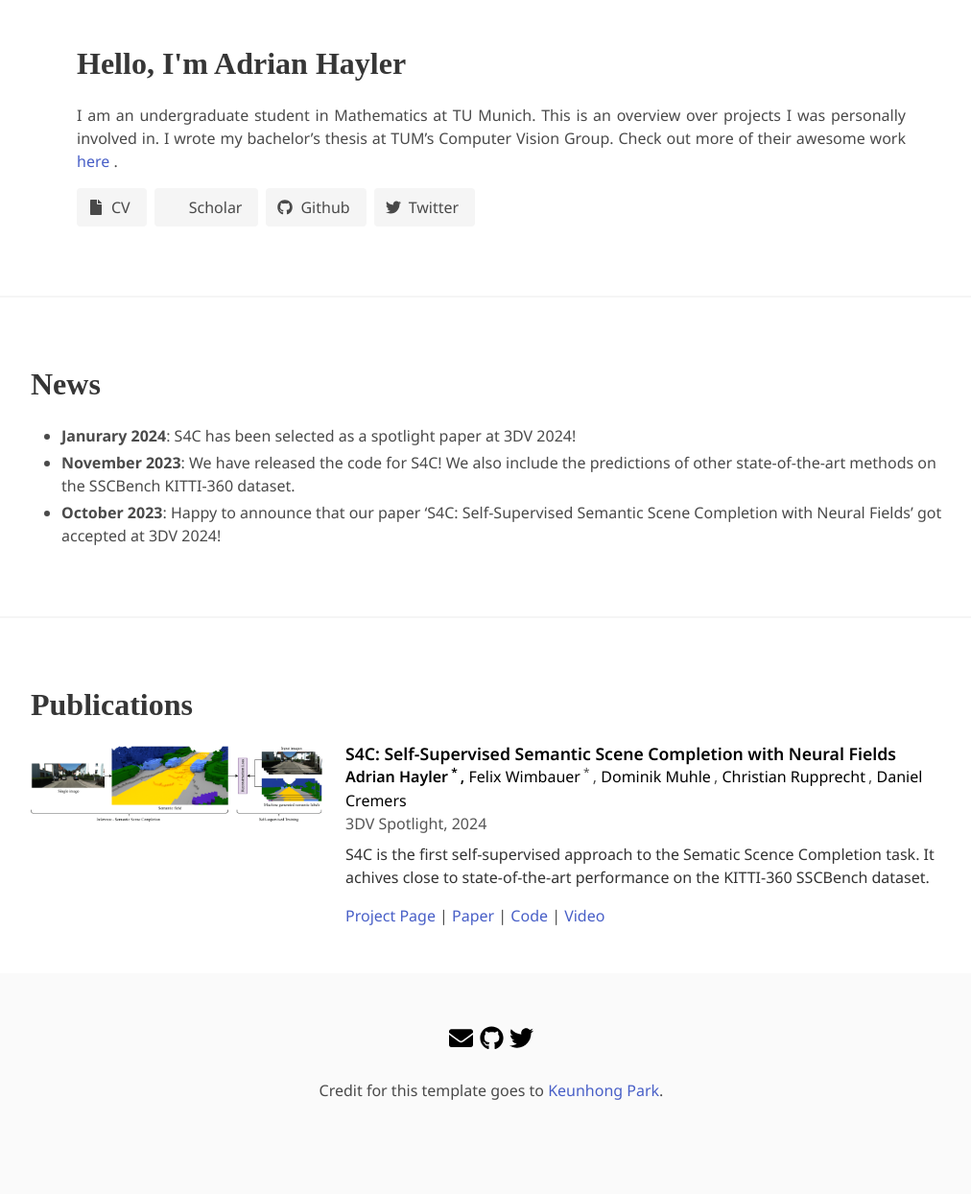
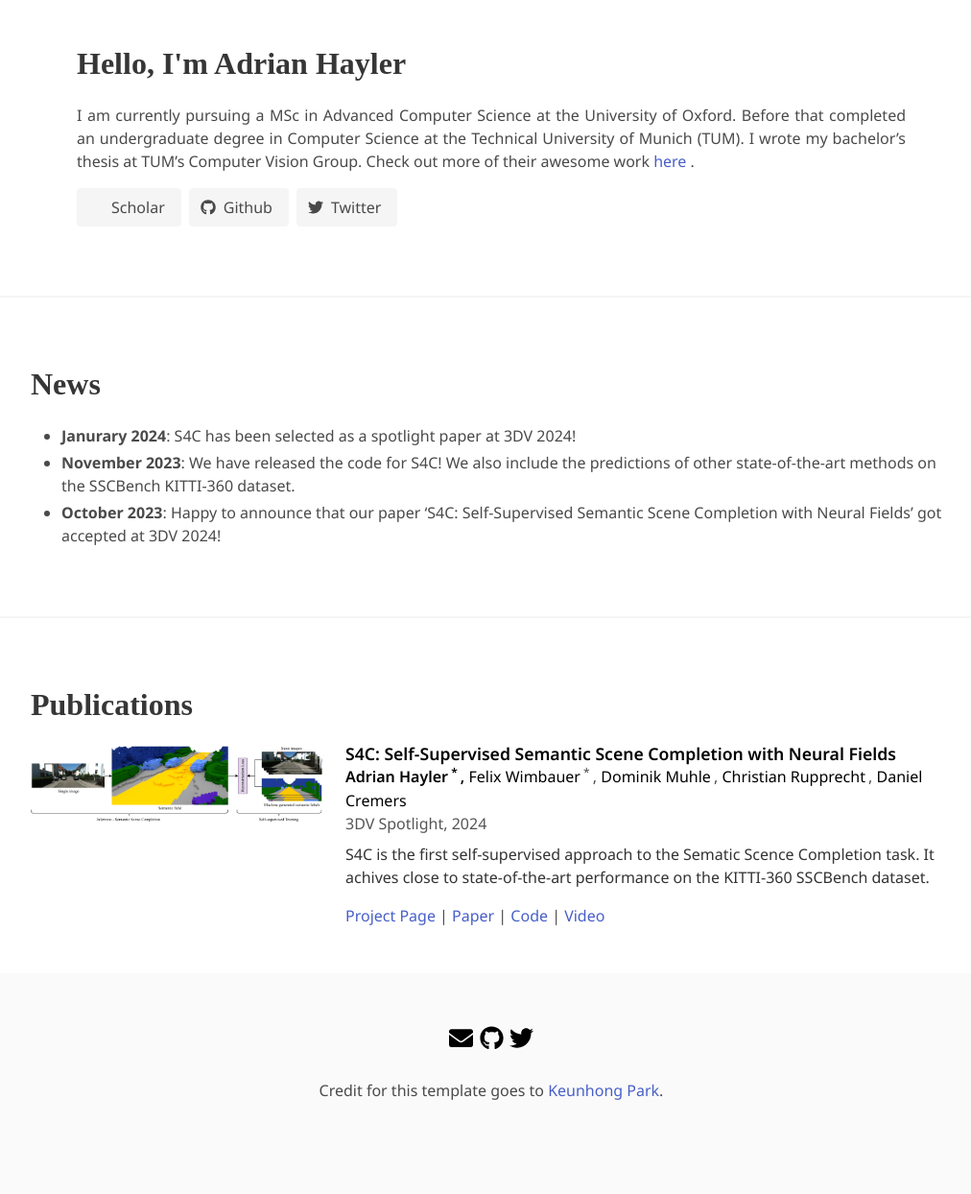
Before and after one commit to ahayler/ahayler.github.io, a Jekyll site: the page built from index.html, in a window 1280 px wide. Shown: the whole page at 96% size, without its empty margins (128-1140 px from the left). Built offline with Jekyll 4.4.1, drawn with Linux system fonts in a browser that asks for light colours; nearby versions of some CDN libraries; some web fonts are replaced; library files that are not in the unit come from our copies; a style sheet for code colours, icons or effects is not loaded.

Commit message:
removed cv button; fixed google scholar link; updated bio

```diff
--- a/_config.yml
+++ b/_config.yml
@@ -19,13 +19,16 @@
 # in the templates via {{ site.myvariable }}.
 
 name: Adrian Hayler
-email: a.hayler@tum.de
+email: a.hayler@gmx.de
 description: >- # this means to ignore newlines until "baseurl:"
-  I am an undergraduate student in Mathematics at TU Munich. This is an overview over projects I was personally involved in. I wrote my bachelor's thesis at TUM's Computer Vision Group. Check out more of their awesome work <a href="https://cvg.cit.tum.de/publications"> here </a>.
+  I am currently pursuing a MSc in Advanced Computer Science at the University of Oxford.
+  Before that completed an undergraduate degree in Computer Science at the Technical University of Munich (TUM).
+  I wrote my bachelor's thesis at TUM's Computer Vision Group. Check out more of their awesome work <a href="https://cvg.cit.tum.de/publications"> here </a>.
 baseurl: "" # the subpath of your site, e.g. /blog
 url: "" # the base hostname & protocol for your site, e.g. http://example.com
 twitter_username: adrihayler
 github_username:  ahayler
+google_scholar: eYIe5FcAAAAJ
 
 collections:
   publications:
--- a/index.html
+++ b/index.html
@@ -57,10 +57,10 @@
           <div class="content has-text-justified">
             {{ site.description | markdownify }}
             <div class="buttons">
-              <a class="external-link button is-light" href="cv.html">
+              <!-- <a class="external-link button is-light" href="cv.html">
                 <span class="icon"><i class="fas fa-file"></i></span>
                 <span>CV</span>
-              </a>
+              </a> -->
 
               <a class="external-link button is-light"
                 href="https://scholar.google.com/citations?user={{ site.google_scholar }}">
```
